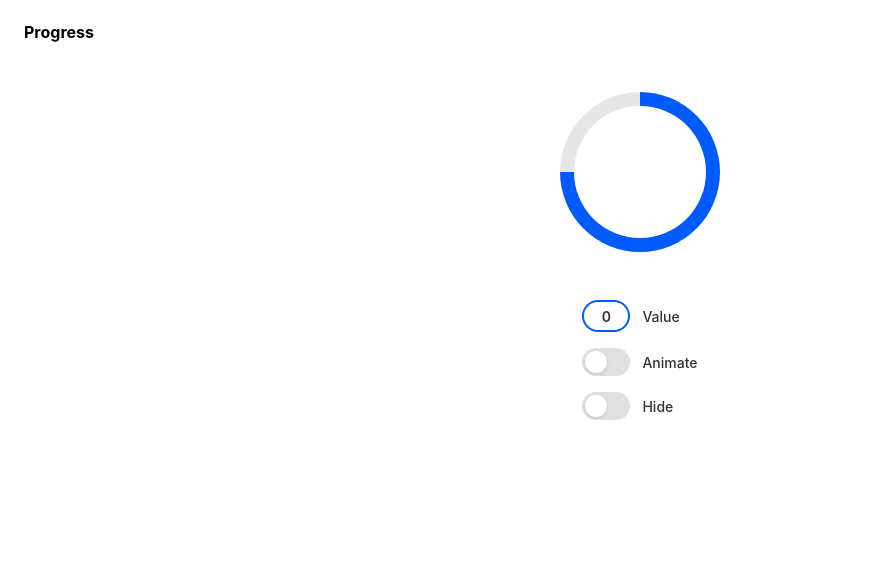
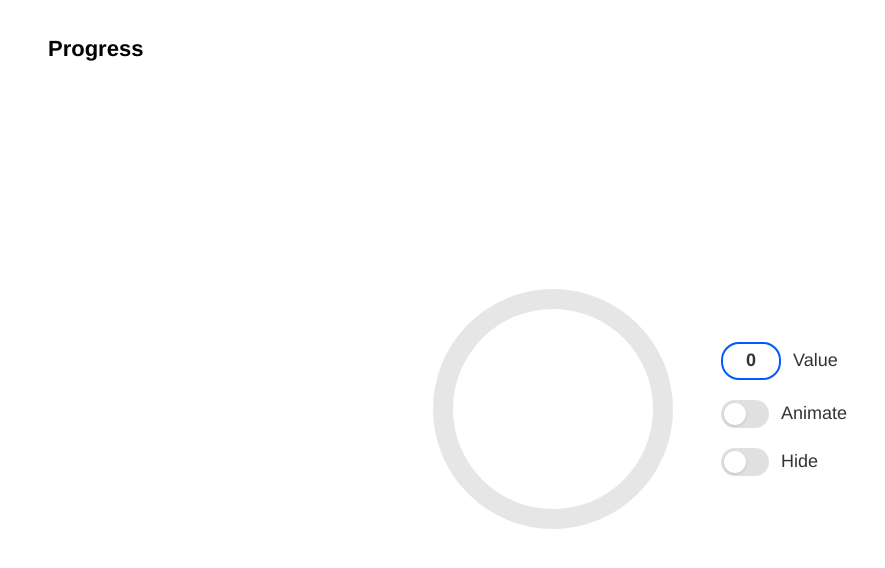
Before and after one commit to forthang/ozon-progress-bar, a website built with webpack: page frontend/src/index.html in a window 1280 px wide. Shown: the whole page, without its empty margins (0-885 px from the left). Built offline with nearby package versions, Linux system fonts and the light colour scheme.

Commit message:
DEVELOP add js handling and responsive layout

```diff
--- a/frontend/src/index.html
+++ b/frontend/src/index.html
@@ -8,10 +8,11 @@
   <body>
     <div class="app" id="app">
       <h1 class="app__title">Progress</h1>
-      <div class="progress-ring" id="progress-container">
-        <div class="progress-ring__inner"></div>
-      </div>
-      <div class="app__controls">
+      <div class="app__content">
+        <div class="progress-ring" id="progress-container">
+          <div class="progress-ring__inner"></div>
+        </div>
+        <div class="app__controls">
         <div class="control">
           <input
             class="control__input"
@@ -45,6 +46,7 @@
           </label>
           <span class="control__label">Hide</span>
         </div>
+        </div>
       </div>
     </div>
   </body>
--- a/frontend/src/index.js
+++ b/frontend/src/index.js
@@ -1,3 +1,30 @@
 import './styles/main.css';
 
-console.log('Привет из JavaScript!');
+const ring = document.getElementById('progress-container');
+const valueInput = document.getElementById('value-input');
+const animateToggle = document.getElementById('animate-toggle');
+const hideToggle = document.getElementById('hide-toggle');
+
+function updateProgress(value) {
+  const clamped = Math.min(100, Math.max(0, Number(value) || 0));
+  const angle = (clamped / 100) * 360;
+  ring.style.background = `conic-gradient(#005bff ${angle}deg, #e6e6e6 ${angle}deg)`;
+}
+
+valueInput.addEventListener('input', (e) => {
+  let val = Number(e.target.value) || 0;
+  if (val < 0) val = 0;
+  if (val > 100) val = 100;
+  e.target.value = val;
+  updateProgress(val);
+});
+
+animateToggle.addEventListener('change', () => {
+  ring.classList.toggle('progress-ring--animated', animateToggle.checked);
+});
+
+hideToggle.addEventListener('change', () => {
+  ring.classList.toggle('progress-ring--hidden', hideToggle.checked);
+});
+
+updateProgress(valueInput.value);
--- a/frontend/src/styles/main.css
+++ b/frontend/src/styles/main.css
@@ -14,8 +14,8 @@ html {
 body {
   min-height: 100vh;
   line-height: 1.5;
-  font-family: -apple-system, BlinkMacSystemFont, 'Segoe UI', Roboto, Oxygen,
-    Ubuntu, Cantarell, 'Helvetica Neue', Arial, sans-serif;
+  font-family: 'Helvetica Neue', Helvetica, Arial, sans-serif;
+  font-weight: 300;
   background-color: #fff;
 }
 
@@ -58,6 +58,15 @@ ol {
   margin-bottom: 48px;
 }
 
+.app__content {
+  flex: 1;
+  display: flex;
+  flex-direction: column;
+  align-items: center;
+  justify-content: center;
+  width: 100%;
+}
+
 /* Progress ring */
 
 .progress-ring {
@@ -75,6 +84,23 @@ ol {
   height: 132px;
   border-radius: 50%;
   background: #fff;
+}
+
+.progress-ring--hidden {
+  visibility: hidden;
+}
+
+.progress-ring--animated {
+  animation: spin 2s linear infinite;
+}
+
+@keyframes spin {
+  from {
+    transform: rotate(0deg);
+  }
+  to {
+    transform: rotate(360deg);
+  }
 }
 
 /* Controls */
@@ -103,11 +129,13 @@ ol {
   font-weight: 600;
   color: #333;
   outline: none;
+  appearance: textfield;
   -moz-appearance: textfield;
 }
 
 .control__input::-webkit-outer-spin-button,
 .control__input::-webkit-inner-spin-button {
+  appearance: none;
   -webkit-appearance: none;
   margin: 0;
 }
@@ -163,3 +191,111 @@ ol {
 .control__checkbox:checked + .control__slider::before {
   transform: translateX(20px);
 }
+
+/* Tablet portrait */
+
+@media (min-width: 768px) and (orientation: portrait) {
+  .progress-ring {
+    width: 220px;
+    height: 220px;
+  }
+
+  .progress-ring__inner {
+    width: 182px;
+    height: 182px;
+  }
+
+  .app__title {
+    font-size: 20px;
+  }
+
+  .control__label {
+    font-size: 16px;
+  }
+
+  .control__input {
+    width: 56px;
+    height: 36px;
+    font-size: 16px;
+  }
+
+  .control__switch {
+    width: 52px;
+    height: 30px;
+  }
+
+  .control__slider::before {
+    height: 24px;
+    width: 24px;
+  }
+}
+
+/* Landscape */
+
+@media (orientation: landscape) {
+  .app {
+    padding: 16px 24px 24px;
+  }
+
+  .app__title {
+    margin-bottom: 0;
+  }
+
+  .app__content {
+    flex-direction: row;
+    justify-content: center;
+    align-items: center;
+    gap: 48px;
+  }
+
+  .app__controls {
+    margin-top: 0;
+  }
+
+  .progress-ring {
+    width: clamp(120px, 30vh, 200px);
+    height: clamp(120px, 30vh, 200px);
+  }
+
+  .progress-ring__inner {
+    width: 82.5%;
+    height: 82.5%;
+  }
+}
+
+/* Desktop */
+
+@media (min-width: 1024px) {
+  .app {
+    padding: 32px 48px 48px;
+  }
+
+  .app__title {
+    font-size: 22px;
+    margin-bottom: 0;
+  }
+
+  .progress-ring {
+    width: 240px;
+    height: 240px;
+  }
+
+  .progress-ring__inner {
+    width: 200px;
+    height: 200px;
+  }
+
+  .control__label {
+    font-size: 18px;
+  }
+
+  .control__input {
+    width: 60px;
+    height: 38px;
+    font-size: 18px;
+  }
+
+  .app__controls {
+    gap: 20px;
+  }
+}
```
